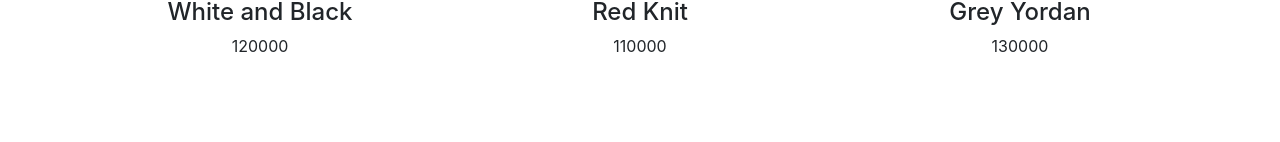
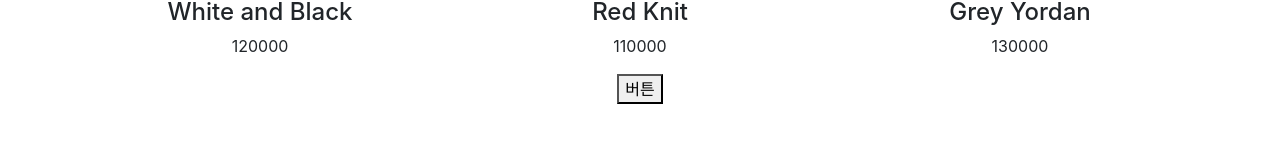
Before and after one commit to duseh729/react-shop, a React (Create React App) app: page / in a window 1280 px wide. Shown: the part 572-714 px from the top of the page. Built offline with nearby package versions, Linux system fonts and the light colour scheme.

Commit message:
axios로 서버에 데이터 요청 후 적용

```diff
--- a/package.json
+++ b/package.json
@@ -6,6 +6,7 @@
     "@testing-library/jest-dom": "^5.16.5",
     "@testing-library/react": "^13.4.0",
     "@testing-library/user-event": "^13.5.0",
+    "axios": "^1.2.2",
     "bootstrap": "^5.2.3",
     "react": "^18.2.0",
     "react-bootstrap": "^2.7.0",
--- a/src/component/home.js
+++ b/src/component/home.js
@@ -1,5 +1,6 @@
 import { useState } from "react";
 import data from "../data";
+import axios from "axios";
 
 export default function Home() {
   let [shoes, setShoes] = useState(data);
@@ -14,6 +15,24 @@ export default function Home() {
           })}
         </div>
       </div>
+      <button
+        onClick={() => {
+          // axios.get를 활용한 데이터 가져오기.
+          // prettier-ignore
+          axios.get('https://codingapple1.github.io/shop/data2.json')
+          .then((result)=>{
+            let copy = [...shoes]
+            result.data.forEach((a)=>{copy = copy.concat(a)})
+            setShoes(copy)
+          })
+          // 데이터 요청 실패시 실행될 코드
+          .catch(()=>{
+            console.log('실패;;')
+          })
+        }}
+      >
+        버튼
+      </button>
     </>
   );
 }
```
Also changed, not shown: 1 other file (tests, documents, lock files or other folders).
